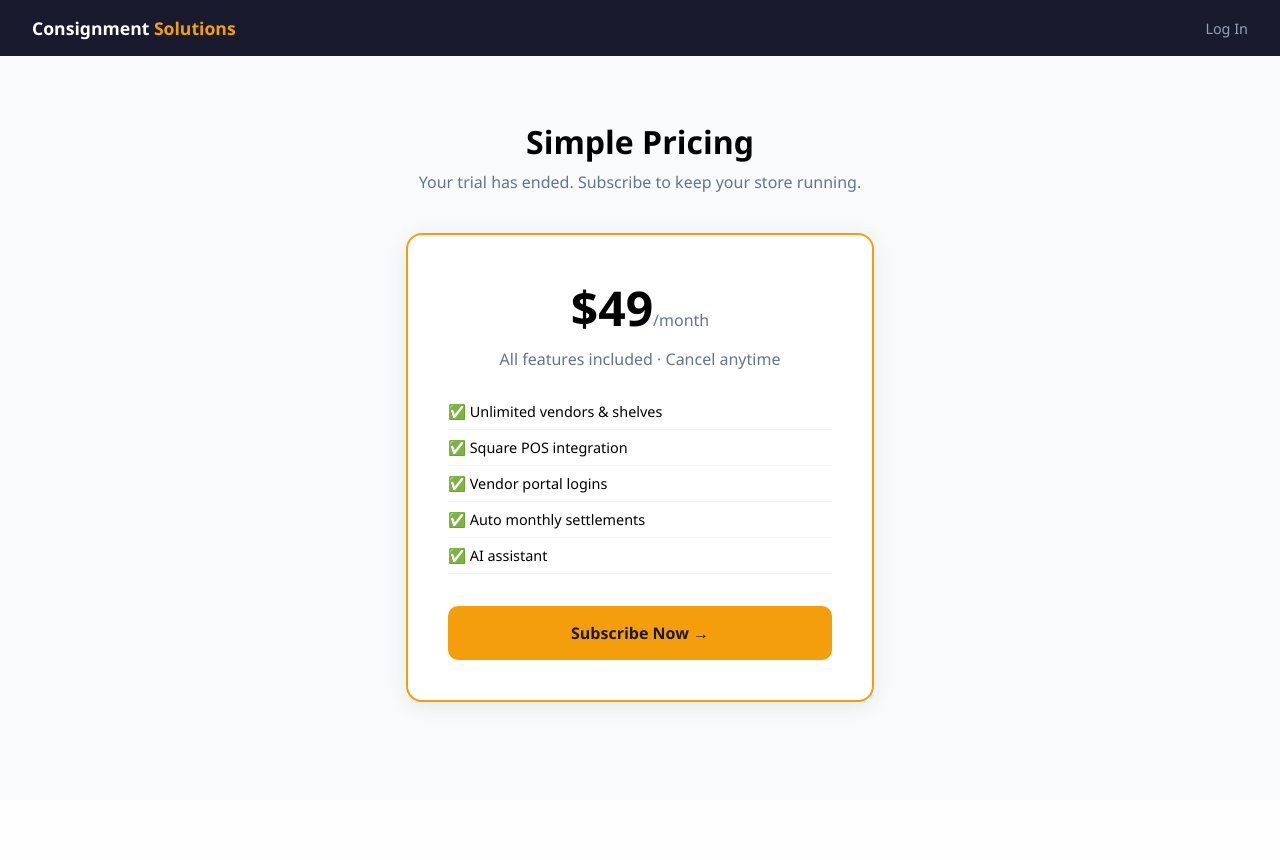
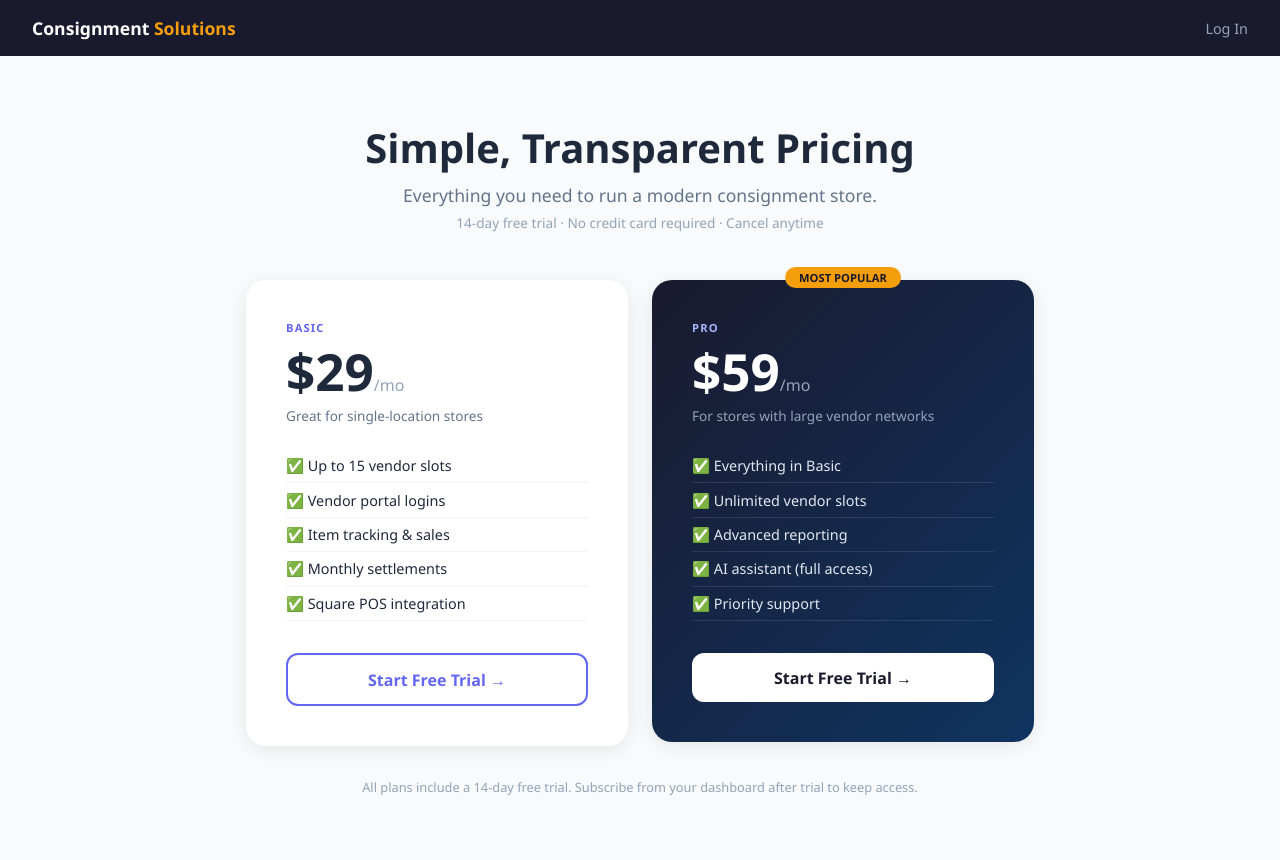
Before and after one commit to Liberty-Emporium/Consignment-Solutions, a Flask app: page /pricing in a window 1280 px wide. Before the commit the page ends 710 px from the top, so only its background shows below. Run offline with Flask 3, Linux system fonts and the light colour scheme; parts of the project's set-up code (start-up, migrations or seed data) failed here and were passed over.

Commit message:
feat: Add Stripe billing — Basic $29/mo + Pro $59/mo plans
- Added full Stripe checkout, webhook, billing portal routes
- DB migration for stripe_customer_id + stripe_subscription_id columns
- New /billing page with plan comparison (vendor slot limits)
- Updated /pricing page with 2-tier pricing
- Added Billing link to store nav
- stripe added to requirements.txt

```diff
--- a/app.py
+++ b/app.py
@@ -582,6 +582,19 @@ def init_db():
     print("[STARTUP] Consignment Solutions DB initialized", flush=True)
 
 init_db()
+
+# ── Stripe column migrations (safe: ignore if already exist) ──────────────────
+def _run_stripe_migrations():
+    db = sqlite3.connect(DB_FILE)
+    for col, typedef in [('stripe_customer_id', 'TEXT DEFAULT ""'),
+                         ('stripe_subscription_id', 'TEXT DEFAULT ""')]:
+        try:
+            db.execute(f'ALTER TABLE stores ADD COLUMN {col} {typedef}')
+            db.commit()
+        except Exception:
+            pass
+    db.close()
+_run_stripe_migrations()
 
 # ─── Helpers ──────────────────────────────────────────────────────────────────
 
@@ -1588,3 +1601,124 @@ def reset_password(token):
         flash('Password updated! You can now sign in.', 'success')
         return redirect(url_for('store_login'))
     return render_template('reset_password.html', token=token, email=reset.get('email',''))
+
+# ══════════════════════════════════════════════════════════════════════════════
+# STRIPE BILLING — Added 2026-05-01
+# Plans: Basic $29/mo (≤15 vendor slots) · Pro $59/mo (unlimited)
+# ══════════════════════════════════════════════════════════════════════════════
+import stripe as _stripe
+import threading as _stripe_thread
+
+_stripe.api_key         = os.environ.get('STRIPE_SECRET_KEY', '')
+STRIPE_PK               = os.environ.get('STRIPE_PUBLISHABLE_KEY', '')
+STRIPE_WH_SECRET        = os.environ.get('STRIPE_WEBHOOK_SECRET', '')
+STRIPE_PRICE_BASIC      = os.environ.get('STRIPE_PRICE_BASIC',     'price_1TSLMWE50C70iVkQDqv1U0HG')
+STRIPE_PRICE_PRO_PLAN   = os.environ.get('STRIPE_PRICE_PRO_PLAN',  'price_1TSLMWE50C70iVkQaBapuiqN')
+
+CONSIGN_PLAN_LIMITS = {
+    'basic': {'vendor_slots': 15,  'label': 'Basic', 'price': '$29/mo'},
+    'pro':   {'vendor_slots': 9999,'label': 'Pro',   'price': '$59/mo'},
+}
+
+@app.route('/billing')
+@store_login_required
+def billing():
+    db   = get_db()
+    store = db.execute('SELECT * FROM stores WHERE id=?', (session['store_id'],)).fetchone()
+    plan  = store['plan'] if store else 'trial'
+    vendor_count = db.execute('SELECT COUNT(*) FROM vendors WHERE store_id=?', (session['store_id'],)).fetchone()[0]
+    return render_template('billing.html',
+        plan=plan,
+        stripe_pk=STRIPE_PK,
+        plan_limits=CONSIGN_PLAN_LIMITS,
+        vendor_count=vendor_count,
+        stripe_configured=bool(_stripe.api_key))
+
+@app.route('/billing/checkout/<plan_name>')
+@store_login_required
+def billing_checkout(plan_name):
+    if plan_name not in ('basic', 'pro'):
+        flash('Invalid plan.', 'error')
+        return redirect(url_for('billing'))
+    if not _stripe.api_key:
+        flash('Stripe is not configured.', 'error')
+        return redirect(url_for('billing'))
+    db    = get_db()
+    store = db.execute('SELECT * FROM stores WHERE id=?', (session['store_id'],)).fetchone()
+    email = store['email'] if store else ''
+    price_id = STRIPE_PRICE_BASIC if plan_name == 'basic' else STRIPE_PRICE_PRO_PLAN
+    base_url  = request.host_url.rstrip('/')
+    try:
+        checkout = _stripe.checkout.Session.create(
+            customer_email=email,
+            payment_method_types=['card'],
+            line_items=[{'price': price_id, 'quantity': 1}],
+            mode='subscription',
+            metadata={'store_id': str(session['store_id']), 'plan': plan_name},
+            success_url=base_url + '/billing/success?session_id={CHECKOUT_SESSION_ID}',
+            cancel_url=base_url + '/billing',
+        )
+        return redirect(checkout.url)
+    except Exception as e:
+        app.logger.error(f'Stripe checkout error: {e}')
+        flash('Could not start checkout. Please try again.', 'error')
+        return redirect(url_for('billing'))
+
+@app.route('/billing/success')
+@store_login_required
+def billing_success():
+    flash('🎉 Subscription active! Your store is fully unlocked.', 'success')
+    return redirect(url_for('dashboard'))
+
+@app.route('/billing/portal', methods=['POST'])
+@store_login_required
+def billing_portal():
+    db    = get_db()
+    store = db.execute('SELECT * FROM stores WHERE id=?', (session['store_id'],)).fetchone()
+    cust_id = store['stripe_customer_id'] if store else None
+    if not cust_id:
+        flash('No billing account found.', 'error')
+        return redirect(url_for('billing'))
+    try:
+        portal = _stripe.billing_portal.Session.create(
+            customer=cust_id,
+            return_url=request.host_url.rstrip('/') + '/billing',
+        )
+        return redirect(portal.url)
+    except Exception as e:
+        app.logger.error(f'Stripe portal error: {e}')
+        flash('Could not open billing portal.', 'error')
+        return redirect(url_for('billing'))
+
+@app.route('/webhook/stripe', methods=['POST'])
+def consignment_stripe_webhook():
+    payload = request.get_data()
+    sig     = request.headers.get('Stripe-Signature', '')
+    try:
+        if STRIPE_WH_SECRET:
+            event = _stripe.Webhook.construct_event(payload, sig, STRIPE_WH_SECRET)
+        else:
+            event = _stripe.Event.construct_from(json.loads(payload), _stripe.api_key)
+    except Exception:
+        return '', 400
+    _stripe_thread.Thread(target=_handle_consignment_stripe_event, args=(event,), daemon=True).start()
+    return '', 200
+
+def _handle_consignment_stripe_event(event):
+    etype = event['type']
+    obj   = event['data']['object']
+    db    = get_db()
+    if etype == 'checkout.session.completed':
+        store_id = obj.get('metadata', {}).get('store_id')
+        plan     = obj.get('metadata', {}).get('plan', 'basic')
+        cust_id  = obj.get('customer')
+        sub_id   = obj.get('subscription')
+        if store_id:
+            db.execute('UPDATE stores SET plan=?, stripe_customer_id=?, stripe_subscription_id=? WHERE id=?',
+                       (plan, cust_id, sub_id, int(store_id)))
+            db.commit()
+            app.logger.info(f'Consignment plan activated: store_id={store_id} plan={plan}')
+    elif etype == 'customer.subscription.deleted':
+        cust_id = obj.get('customer')
+        db.execute("UPDATE stores SET plan='trial', stripe_subscription_id=NULL WHERE stripe_customer_id=?", (cust_id,))
+        db.commit()
--- a/requirements.txt
+++ b/requirements.txt
@@ -4,3 +4,4 @@ gunicorn>=21.2.0
 
 
 bcrypt
+stripe
--- a/templates/base.html
+++ b/templates/base.html
@@ -104,6 +104,7 @@ input:focus,select:focus,textarea:focus{outline:none;border-color:#f59e0b;box-sh
     <a href="/settlements">📊 Settlements</a>
     <a href="/ai">🤖 AI Assistant</a>
     <a href="/settings">⚙️ Settings</a>
+    <a href="/billing">💳 Billing</a>
   </div>
 </nav>
 {% elif session.vendor_id %}
--- a/templates/pricing.html
+++ b/templates/pricing.html
@@ -1,31 +1,89 @@
-<!DOCTYPE html><html><head><meta charset="UTF-8"><meta name="viewport" content="width=device-width,initial-scale=1">
+<!DOCTYPE html>
+<html>
+<head>
+  <meta charset="UTF-8">
+  <meta name="viewport" content="width=device-width,initial-scale=1">
   <title>Pricing | Consignment Solutions</title>
-<style>*{margin:0;padding:0;box-sizing:border-box;}body{font-family:'Segoe UI',sans-serif;background:#f8fafc;}
+  <style>
+    *{margin:0;padding:0;box-sizing:border-box;}
+    body{font-family:'Segoe UI',sans-serif;background:#f8fafc;color:#1e293b;}
     nav{background:#1a1a2e;padding:0 2rem;height:56px;display:flex;align-items:center;justify-content:space-between;}
     .logo{color:#fff;font-size:1.1rem;font-weight:800;text-decoration:none;}.logo span{color:#f59e0b;}
-.section{max-width:500px;margin:4rem auto;padding:0 1rem;text-align:center;}
-h1{font-size:2rem;font-weight:800;margin-bottom:0.5rem;}
-.sub{color:#64748b;margin-bottom:2.5rem;}
-.card{background:#fff;border-radius:16px;padding:2.5rem;box-shadow:0 4px 20px rgba(0,0,0,0.08);border:2px solid #f59e0b;}
-.amount{font-size:3rem;font-weight:900;}.amount span{font-size:1rem;color:#64748b;font-weight:400;}
-.desc{color:#64748b;margin:0.5rem 0 1.5rem;}
-ul{list-style:none;text-align:left;margin-bottom:2rem;}
-ul li{padding:0.5rem 0;border-bottom:1px solid #f1f5f9;font-size:0.9rem;}ul li::before{content:"✅ ";}
-.btn{display:block;width:100%;padding:1rem;background:#f59e0b;color:#1a1a2e;border:none;border-radius:10px;font-size:1rem;font-weight:800;text-decoration:none;text-align:center;cursor:pointer;}
-</style></head><body>
-<nav><a class="logo" href="/">Consignment <span>Solutions</span></a><a href="/store/login" style="color:#94a3b8;text-decoration:none;font-size:0.9rem;">Log In</a></nav>
-<div class="section">
-  <h1>Simple Pricing</h1>
-  <p class="sub">Your trial has ended. Subscribe to keep your store running.</p>
+    nav a{color:#94a3b8;text-decoration:none;font-size:.9rem;}
+    .wrap{max-width:820px;margin:4rem auto;padding:0 1rem;text-align:center;}
+    h1{font-size:2.5rem;font-weight:900;margin-bottom:.5rem;}
+    .sub{color:#64748b;font-size:1.1rem;margin-bottom:.4rem;}
+    .trial-note{color:#94a3b8;font-size:.85rem;margin-bottom:3rem;}
+    .grid{display:grid;grid-template-columns:1fr 1fr;gap:1.5rem;text-align:left;}
+    @media(max-width:600px){.grid{grid-template-columns:1fr;}}
+    .card{background:#fff;border-radius:20px;padding:2.5rem;box-shadow:0 4px 20px rgba(0,0,0,0.08);}
+    .card.dark{background:linear-gradient(135deg,#1a1a2e,#0f3460);color:#fff;}
+    .card-wrap{position:relative;}
+    .plan-badge{font-size:.7rem;font-weight:700;text-transform:uppercase;letter-spacing:.1em;color:#6366f1;margin-bottom:.5rem;}
+    .card.dark .plan-badge{color:#a5b4fc;}
+    .price{font-size:3.2rem;font-weight:900;line-height:1.1;margin:.4rem 0;}
+    .price span{font-size:1rem;font-weight:400;color:#94a3b8;}
+    .desc{font-size:.85rem;color:#64748b;margin-bottom:1.5rem;}
+    .card.dark .desc{color:#94a3b8;}
+    ul{list-style:none;margin-bottom:2rem;}
+    ul li{padding:.45rem 0;border-bottom:1px solid #f1f5f9;font-size:.9rem;}
+    .card.dark ul li{border-color:rgba(255,255,255,.1);color:#e2e8f0;}
+    .btn{display:block;width:100%;padding:.85rem;border-radius:12px;font-size:1rem;font-weight:700;text-align:center;text-decoration:none;}
+    .btn-outline{border:2px solid #6366f1;color:#6366f1;background:transparent;}
+    .btn-light{background:#fff;color:#1a1a2e;}
+    .badge-pop{position:absolute;top:-13px;left:50%;transform:translateX(-50%);background:#f59e0b;color:#1a1a2e;font-size:.7rem;font-weight:800;padding:3px 14px;border-radius:20px;}
+    .footnote{color:#94a3b8;font-size:.8rem;margin-top:2rem;}
+  </style>
+</head>
+<body>
+<nav>
+  <a class="logo" href="/">Consignment <span>Solutions</span></a>
+  <a href="/store/login">Log In</a>
+</nav>
+
+<div class="wrap">
+  <h1>Simple, Transparent Pricing</h1>
+  <p class="sub">Everything you need to run a modern consignment store.</p>
+  <p class="trial-note">14-day free trial &middot; No credit card required &middot; Cancel anytime</p>
+
+  <div class="grid">
+    <!-- Basic -->
+    <div class="card-wrap">
       <div class="card">
-    <div class="amount">$49<span>/month</span></div>
-    <p class="desc">All features included · Cancel anytime</p>
+        <div class="plan-badge">BASIC</div>
+        <div class="price">$29<span>/mo</span></div>
+        <p class="desc">Great for single-location stores</p>
         <ul>
-      <li>Unlimited vendors & shelves</li><li>Square POS integration</li>
-      <li>Vendor portal logins</li><li>Auto monthly settlements</li>
-      <li>AI assistant</li>
+          <li>✅ Up to 15 vendor slots</li>
+          <li>✅ Vendor portal logins</li>
+          <li>✅ Item tracking & sales</li>
+          <li>✅ Monthly settlements</li>
+          <li>✅ Square POS integration</li>
         </ul>
-    <a href="/signup" class="btn">Subscribe Now →</a>
+        <a href="/signup" class="btn btn-outline">Start Free Trial →</a>
       </div>
     </div>
-</body></html>
+
+    <!-- Pro -->
+    <div class="card-wrap">
+      <span class="badge-pop">MOST POPULAR</span>
+      <div class="card dark">
+        <div class="plan-badge">PRO</div>
+        <div class="price">$59<span>/mo</span></div>
+        <p class="desc">For stores with large vendor networks</p>
+        <ul>
+          <li>✅ Everything in Basic</li>
+          <li>✅ Unlimited vendor slots</li>
+          <li>✅ Advanced reporting</li>
+          <li>✅ AI assistant (full access)</li>
+          <li>✅ Priority support</li>
+        </ul>
+        <a href="/signup" class="btn btn-light">Start Free Trial →</a>
+      </div>
+    </div>
+  </div>
+
+  <p class="footnote">All plans include a 14-day free trial. Subscribe from your dashboard after trial to keep access.</p>
+</div>
+</body>
+</html>
```
Also changed, not shown: templates/billing.html (added, +141 -0 lines). Lines whose indentation alone changed are shown as unchanged.
